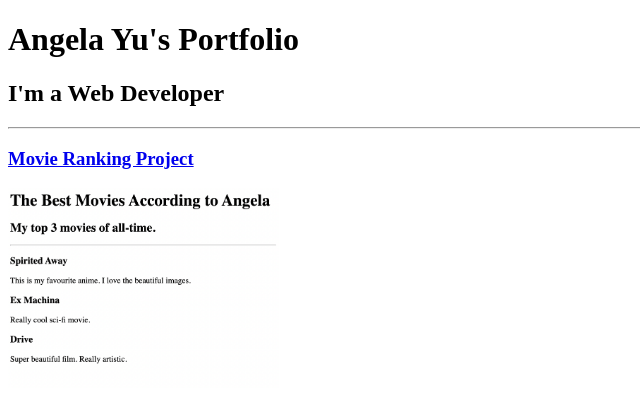
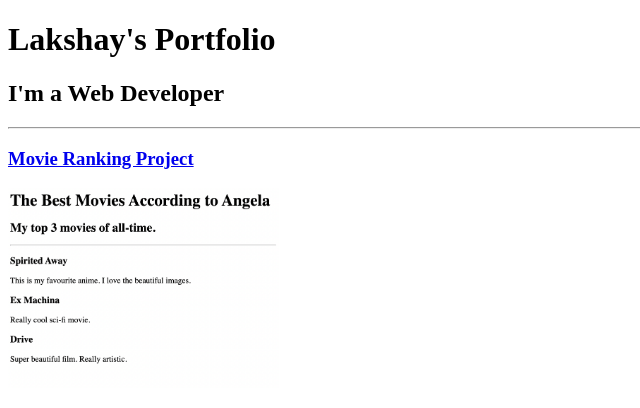
Before and after one commit to macallan-26/html-portfolio, a plain HTML site: page index.html in a window 1280 px wide. Shown: the top 408 px of the page, without its empty margins (0-640 px from the left). Drawn offline with Linux system fonts and the light colour scheme.

Commit message:
Update index.html

```diff
--- a/index.html
+++ b/index.html
@@ -7,7 +7,7 @@
 </head>
 
 <body>
-  <h1>Angela Yu's Portfolio</h1>
+  <h1>Lakshay's Portfolio</h1>
   <h2>I'm a Web Developer</h2>
   <hr />
   <h3><a href="./public/movie-ranking.html">Movie Ranking Project</a></h3>
```
